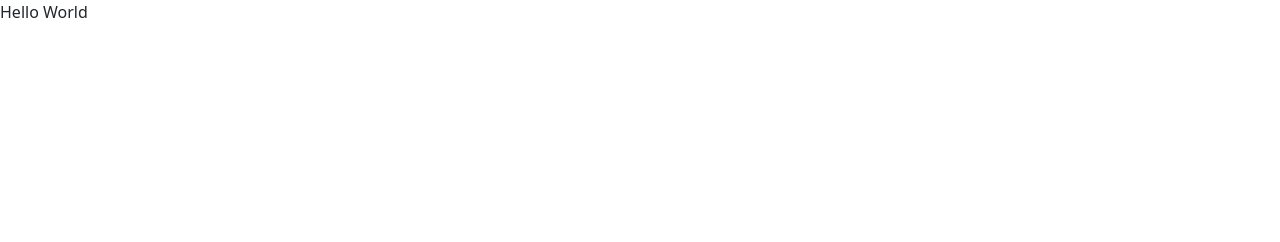
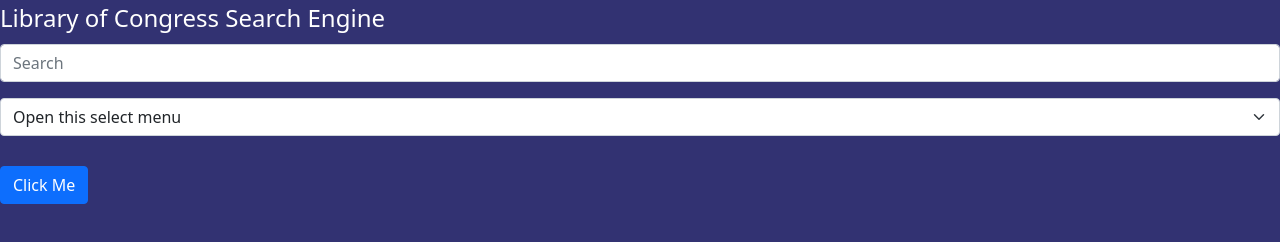
Before and after one commit to keimdm/library-mini-project, a plain HTML site: page index.html in a window 1280 px wide. Drawn offline with nearby package versions, Linux system fonts and the light colour scheme.

Commit message:
added search and drop down list

```diff
--- a/assets/css/style.css
+++ b/assets/css/style.css
@@ -0,0 +1,10 @@
+body{
+    background-color: rgb(50, 50, 114);
+    margin:80;
+}
+legend{
+    color:white;
+}
+.btn {
+    margin-top: 30px;
+}
--- a/index.html
+++ b/index.html
@@ -19,7 +19,23 @@
     <title>Document</title>
 </head>
 <body>
-    <p>Hello World</p>
+  <form>
+      <legend>Library of Congress Search Engine</legend>
+      <div class="mb-3">
+        <input type="text" id="disabledTextInput" class="form-control" placeholder="Search">
+      </div>
+
+      <select class="form-select" aria-label="Default select example">
+        <option selected>Open this select menu</option>
+        <option value="1">One</option>
+        <option value="2">Two</option>
+        <option value="3">Three</option>
+      </select>
+
+
+      <button type="submit" class="btn btn-primary">Click Me</button>
+    </fieldset>
+  </form>
     <script src="https://code.jquery.com/jquery-1.12.4.js"></script>
     <script src="https://code.jquery.com/ui/1.12.1/jquery-ui.js"></script>
     <script src="./assets/js/script.js"></script>
```
